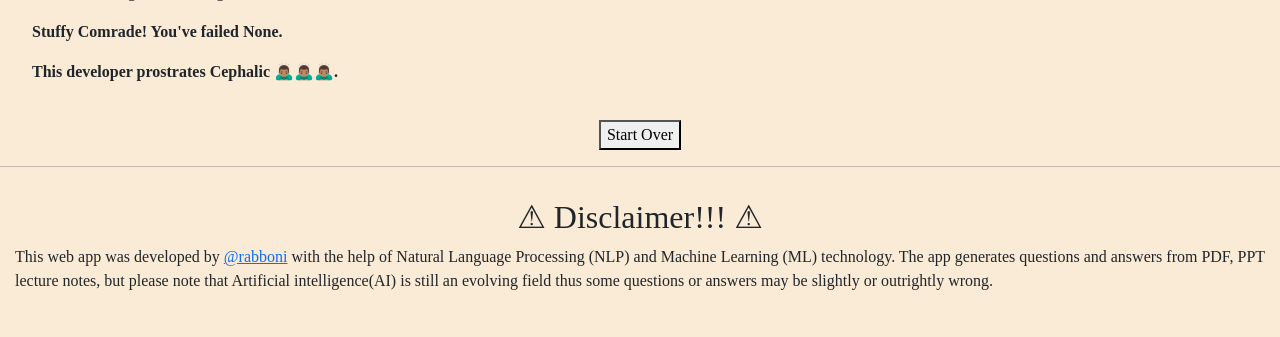
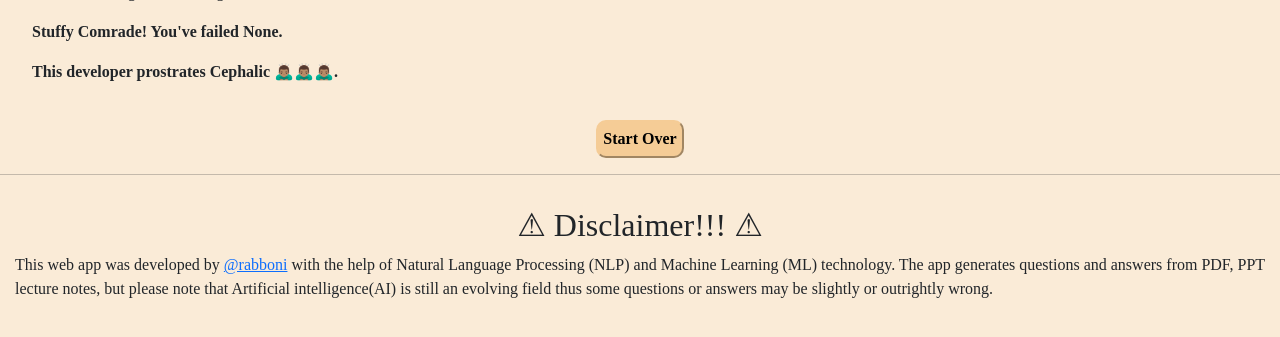
Before and after one commit to Gideon00/path-pharm, a Flask app: template templates/end.html in a window 1280 px wide. Shown: the part 278-615 px from the top of the page. Run offline with Flask 3, Linux system fonts and the light colour scheme; the template is opened without the code that fills it, so the values that code supplies are empty; parts of the project's set-up code (start-up, migrations or seed data) failed here and were passed over; some libraries are stand-ins or nearby versions; some web fonts are replaced.

Commit message:
Update end.html

```diff
--- a/templates/end.html
+++ b/templates/end.html
@@ -36,8 +36,8 @@
                 {% for fail in fails %}
                 <li>{{ fail["Question_failed"] + 1 }}. {{ fail["answer"] }}</li>
                 {% endfor %}
-                <h6>The answer(s) above are the corrections!!</h6>
             </ul>
+            <h6>The answer(s) above are the corrections!!</h6>
 
             {% elif totalFails %}
             <h3>Questions failed, Click to see correct answers;</h3>
@@ -66,7 +66,7 @@
         </div>
     </div>
     <div class="center-container">
-        <button class="next-button">
+        <button class="myBtn">
             <a id="end_style" href="{{ url_for('index') }}">Start Over</a>
         </button>
     </div>
```
